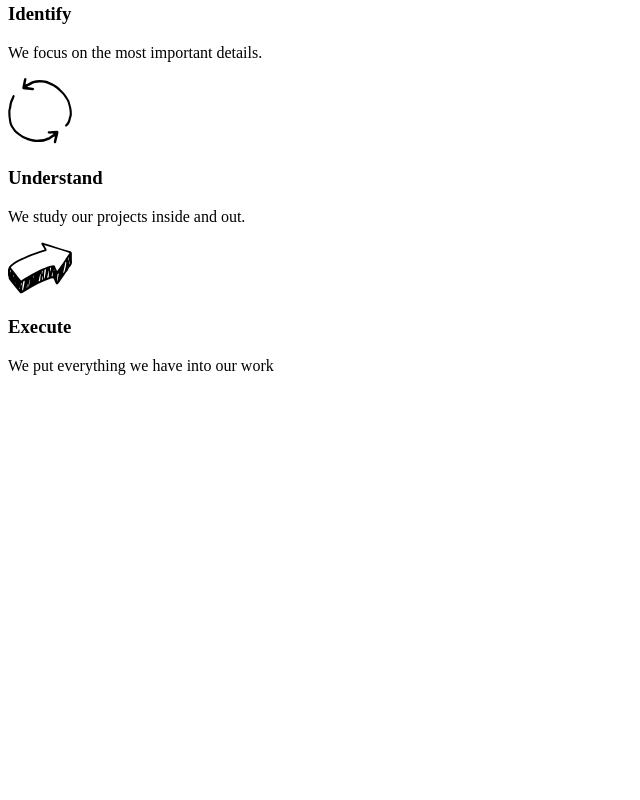
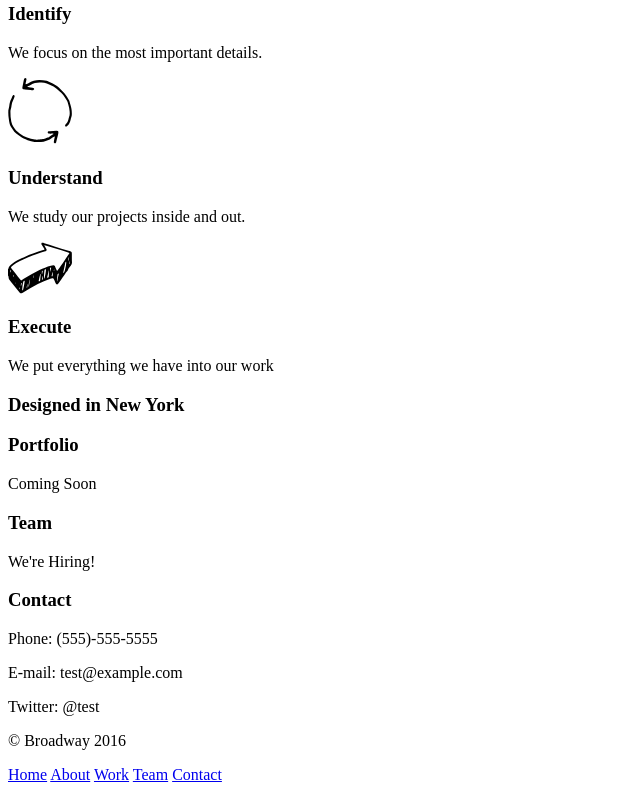
Before and after one commit to JessKarcher/broadway, a plain HTML site: page index.html in a window 1280 px wide. Shown: the part 355-1155 px from the top of the page, without its empty margins (0-640 px from the left). Before the commit the page ends 800 px from the top, so only its background shows below. Drawn offline with Linux system fonts and the light colour scheme.

Commit message:
Finish main structure

```diff
--- a/index.html
+++ b/index.html
@@ -6,7 +6,7 @@
   </head>
   <body>
     <div class="top">
-      <h1>Broadway Design</h1>
+      <h1 class="emphasis">Broadway Design</h1>
         <nav>
           <p><a href="./index.html">Home</a></p>
           <p><a href="./about.html">About</a></p>
@@ -27,5 +27,27 @@
         <h3>Execute</h3>
           <p>We put everything we have into our work</p>
     </div>
+    <h3 class="emphasis">Designed in New York</h3>
+    <div class="about">
+      <h3>Portfolio</h3>
+        <p>Coming Soon</p>
+      <h3>Team</h3>
+        <p>We're Hiring!</p>
+      <h3>Contact</h3>
+        <p>Phone: (555)-555-5555</p>
+        <p>E-mail: test@example.com</p>
+        <p>Twitter: @test</p>
+    </div>
   </body>
+  <footer>
+    <p>&copy; Broadway 2016
+      <nav>
+        <a href="./index.html">Home</a>
+        <a href="./about.html">About</a>
+        <a href="./work.html">Work</a>
+        <a href="./team.html">Team</a>
+        <a href="./contact.html">Contact</a>
+      </nav>
+    </p>
+  </footer>
 </html>
```
